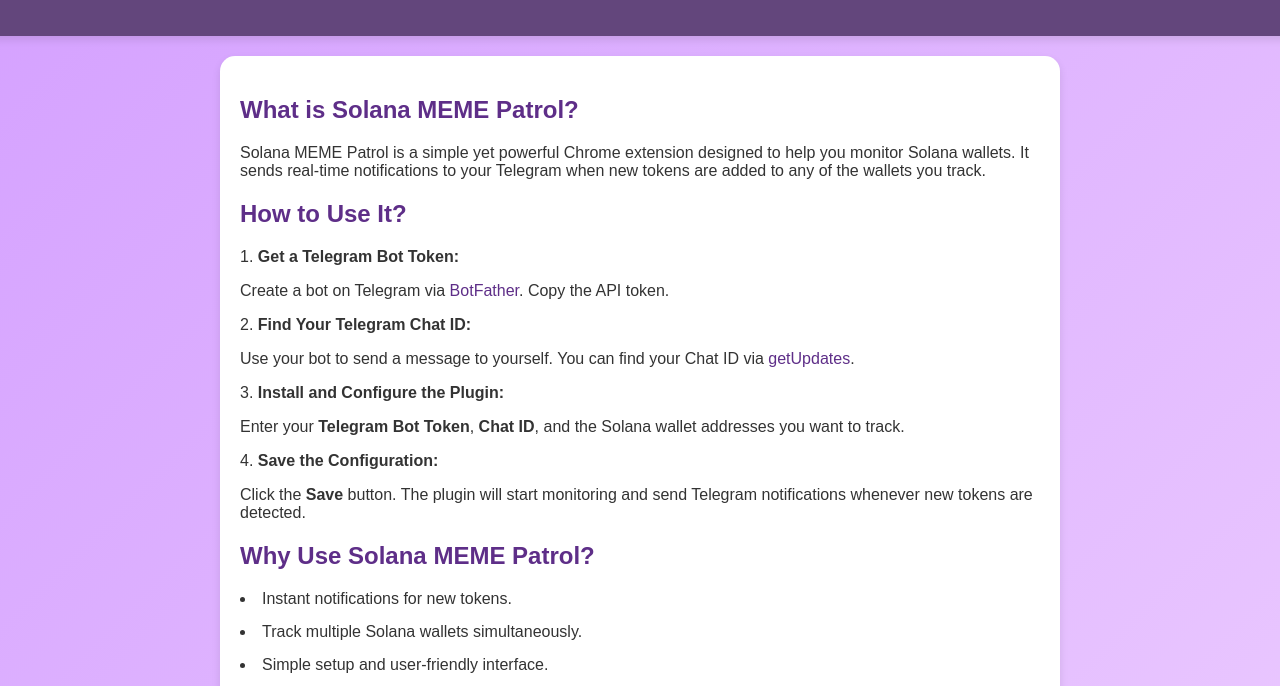
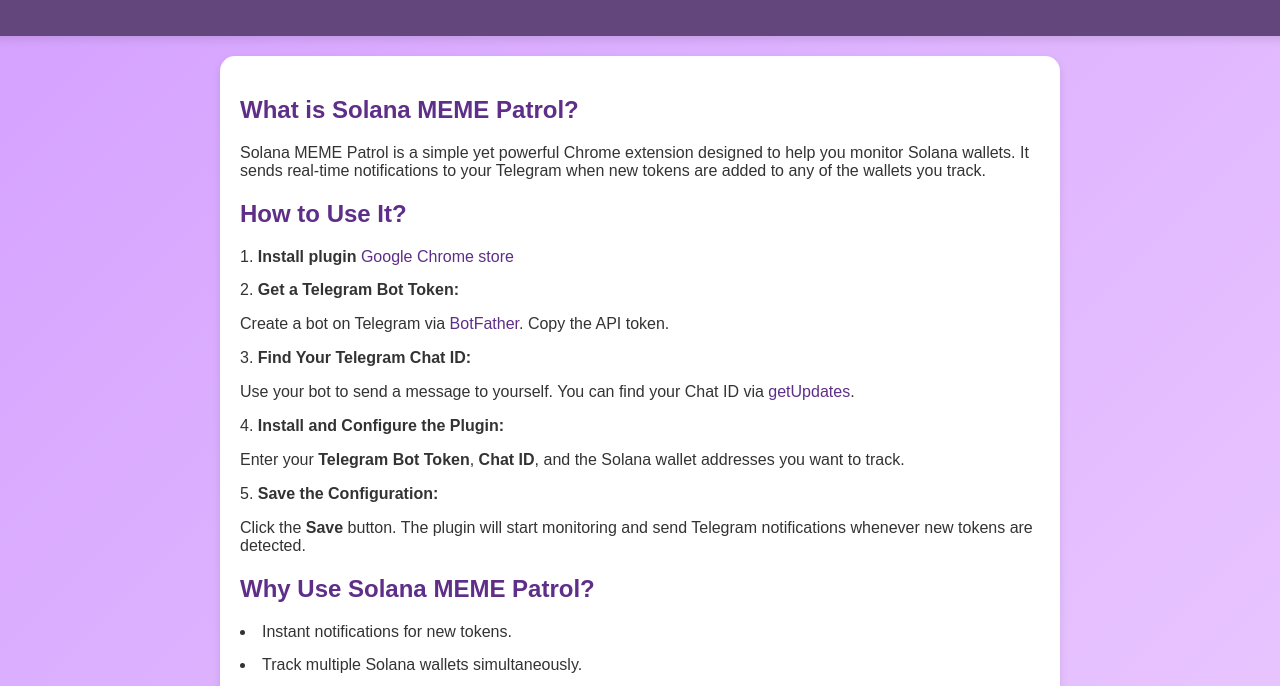
Before and after one commit to serzz1990/solana-meme-patrol, a browser extension: page index.html in a window 1280 px wide. Shown: the part 109-795 px from the top of the page. Drawn offline with Linux system fonts and the light colour scheme.

Commit message:
add crome store link

```diff
--- a/index.html
+++ b/index.html
@@ -26,6 +26,10 @@
     <section class="steps">
       <h2>How to Use It?</h2>
       <ol>
+        <li>
+          <strong>Install plugin</strong>
+          <a href="https://chromewebstore.google.com/detail/solscan-meme-patrol/honjbkopflfbkineckckhbicaidpjnim" target="_blank">Google Chrome store</a>
+        </li>
         <li>
           <strong>Get a Telegram Bot Token:</strong>
           <p>Create a bot on Telegram via <a href="https://t.me/BotFather" target="_blank">BotFather</a>. Copy the API token.</p>
```
